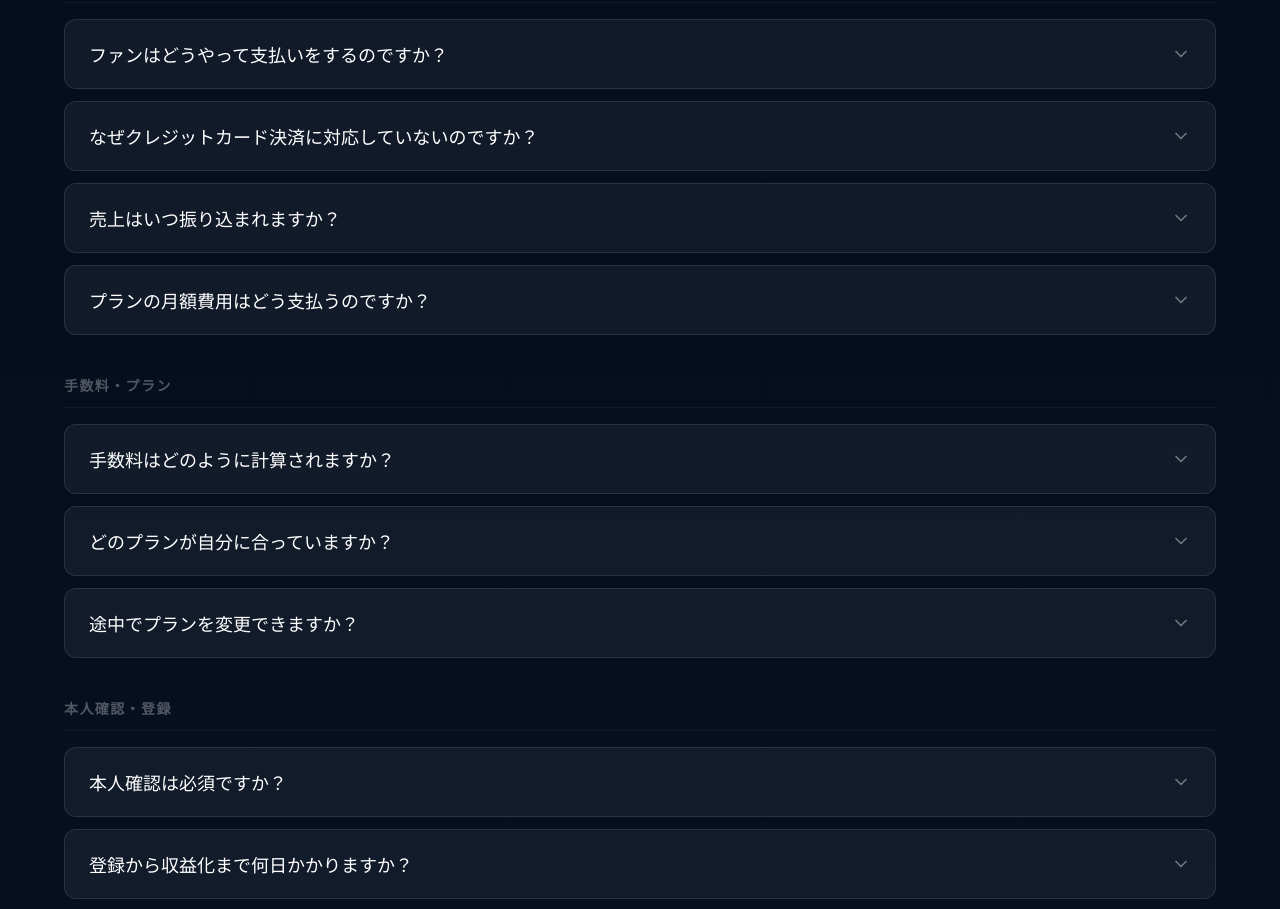
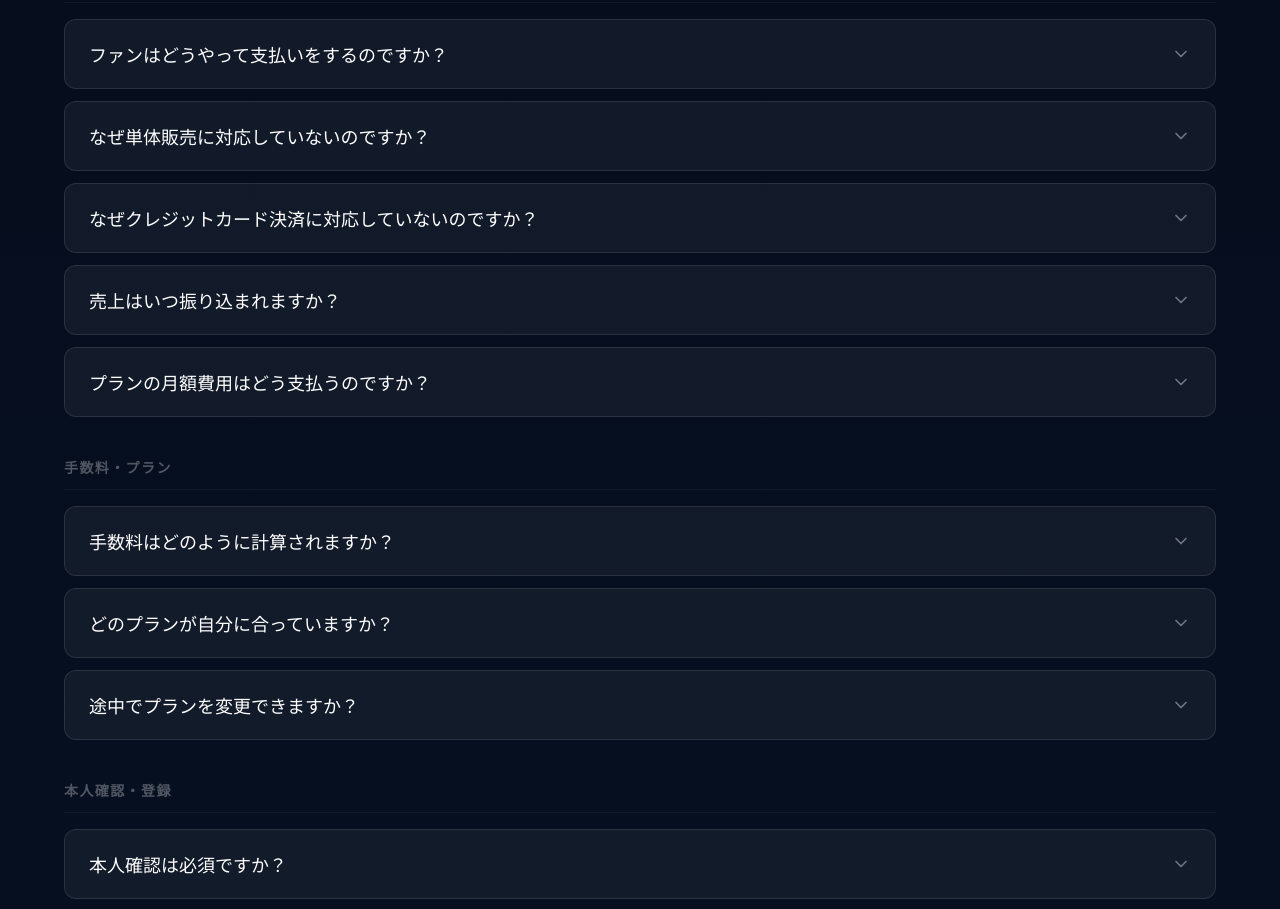
Before and after one commit to jaino7/AC, a Next.js app in the folder apps/web/: page / in a window 1280 px wide. Shown: the part 1800-2709 px from the top of the page. Built offline with nearby package versions, Linux system fonts and the light colour scheme.

Commit message:
Add FAQ about one-off content sales

```diff
--- a/apps/web/app/page.tsx
+++ b/apps/web/app/page.tsx
@@ -99,6 +99,7 @@ const faqSections: FaqSection[] = [
     title: "決済・お支払い",
     items: [
       { q: "ファンはどうやって支払いをするのですか？", a: "ファンは銀行振込でクレジット（残高）をチャージし、そのクレジットでサブスクリプションに加入します。一度チャージすれば都度振込の手間なく使えます。" },
+      { q: "なぜ単体販売に対応していないのですか？", a: "CocoBaは、コンテンツをその都度販売するサービスではなく、ファンとの継続的なつながりをつくる月額制ファンサイトを目的としているためです。継続課金を中心にすることで、クリエイターが安定した収益を得やすい仕組みを目指しています。" },
       { q: "なぜクレジットカード決済に対応していないのですか？", a: "一般的なクレジットカード決済プロバイダーはアダルトコンテンツを取り扱えないか、高い手数料が発生します。銀行振込専用にすることで、アダルトコンテンツに対応しながら業界最安水準の手数料（2.8%〜）を実現しています。" },
       { q: "売上はいつ振り込まれますか？", a: "月次精算で、登録いただいた銀行口座へ自動振込します。残高が振込手数料を下回る場合は翌月に繰り越しとなります。" },
       { q: "プランの月額費用はどう支払うのですか？", a: "プランの月額費用も銀行振込でのお支払いとなります。" },
```
